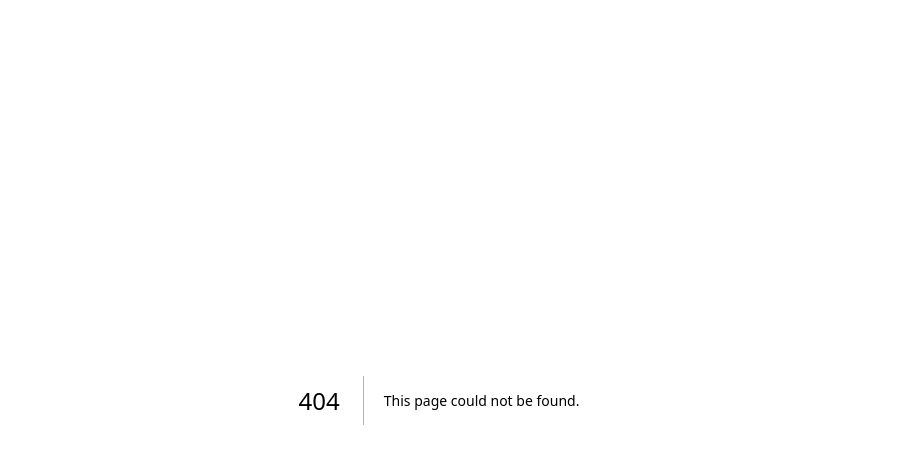
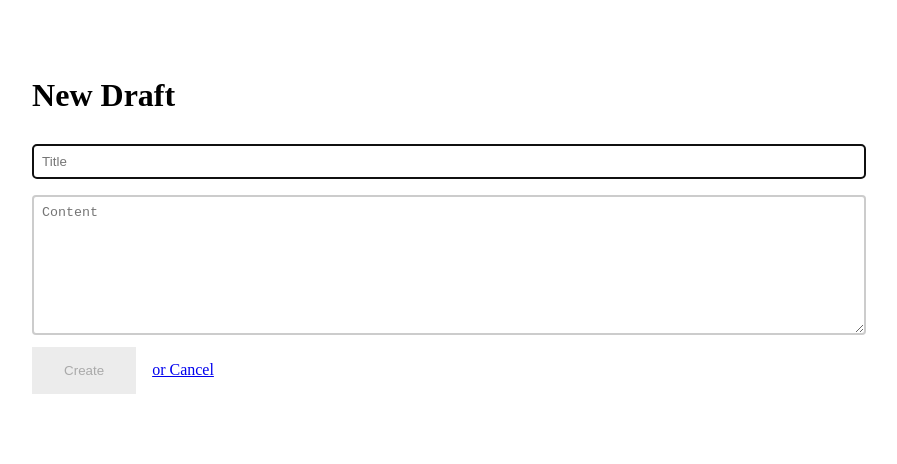
Before and after one commit to miku0129/prj_nextjs_myblog, a Next.js app: page /create in a window 1280 px wide. Before the commit this address had no page. Shown: the top 464 px of the page, without its empty margins (201-1098 px from the left). Built offline with nearby package versions, Linux system fonts and the light colour scheme.

Commit message:
feat: add page /create

```diff
--- /dev/null
+++ b/src/app/create/page.tsx
@@ -0,0 +1,9 @@
+import Draft from "@/components/create-post.component";
+
+export default function Create() {
+  return (
+    <div>
+      <Draft />
+    </div>
+  );
+}
--- /dev/null
+++ b/src/components/create-post.component.tsx
@@ -0,0 +1,84 @@
+"use client";
+
+import React, { useState } from "react";
+import { useRouter } from "next/navigation";
+
+const Draft: React.FC = () => {
+  const [title, setTitle] = useState("");
+  const [content, setContent] = useState("");
+
+  const router = useRouter();
+
+  const submitData = async (e: React.SyntheticEvent) => {
+    e.preventDefault();
+    try {
+      const body = { title, content };
+      await fetch("/api/post", {
+        method: "POST",
+        headers: { "Content-Type": "application/json" },
+        body: JSON.stringify(body),
+      });
+      await router.push("/drafts");
+    } catch (error) {
+      console.error(error);
+    }
+  };
+
+  return (
+    <div>
+      <div className="create-page">
+        <form onSubmit={submitData}>
+          <h1>New Draft</h1>
+          <input
+            autoFocus
+            onChange={(e) => setTitle(e.target.value)}
+            placeholder="Title"
+            type="text"
+            value={title}
+          />
+          <textarea
+            cols={50}
+            onChange={(e) => setContent(e.target.value)}
+            placeholder="Content"
+            rows={8}
+            value={content}
+          />
+          <input disabled={!content || !title} type="submit" value="Create" />
+          <a className="back" href="#" onClick={() => router.push("/")}>
+            or Cancel
+          </a>
+        </form>
+      </div>
+      <style jsx>{`
+        .create-page {
+          background: var(--geist-background);
+          padding: 3rem;
+          display: flex;
+          justify-content: center;
+          align-items: center;
+        }
+
+        input[type="text"],
+        textarea {
+          width: 100%;
+          padding: 0.5rem;
+          margin: 0.5rem 0;
+          border-radius: 0.25rem;
+          border: 0.125rem solid rgba(0, 0, 0, 0.2);
+        }
+
+        input[type="submit"] {
+          background: #ececec;
+          border: 0;
+          padding: 1rem 2rem;
+        }
+
+        .back {
+          margin-left: 1rem;
+        }
+      `}</style>
+    </div>
+  );
+};
+
+export default Draft;
```
